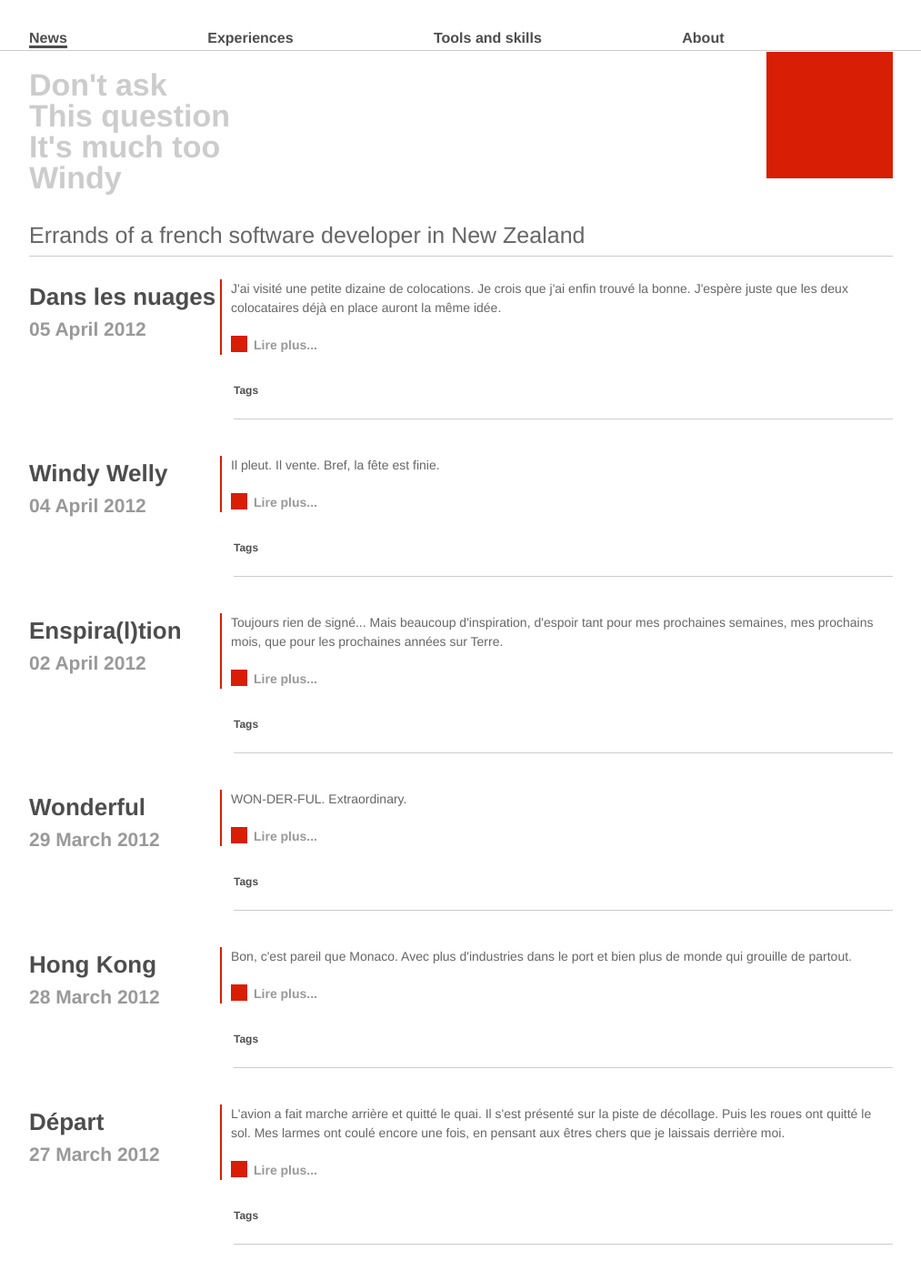
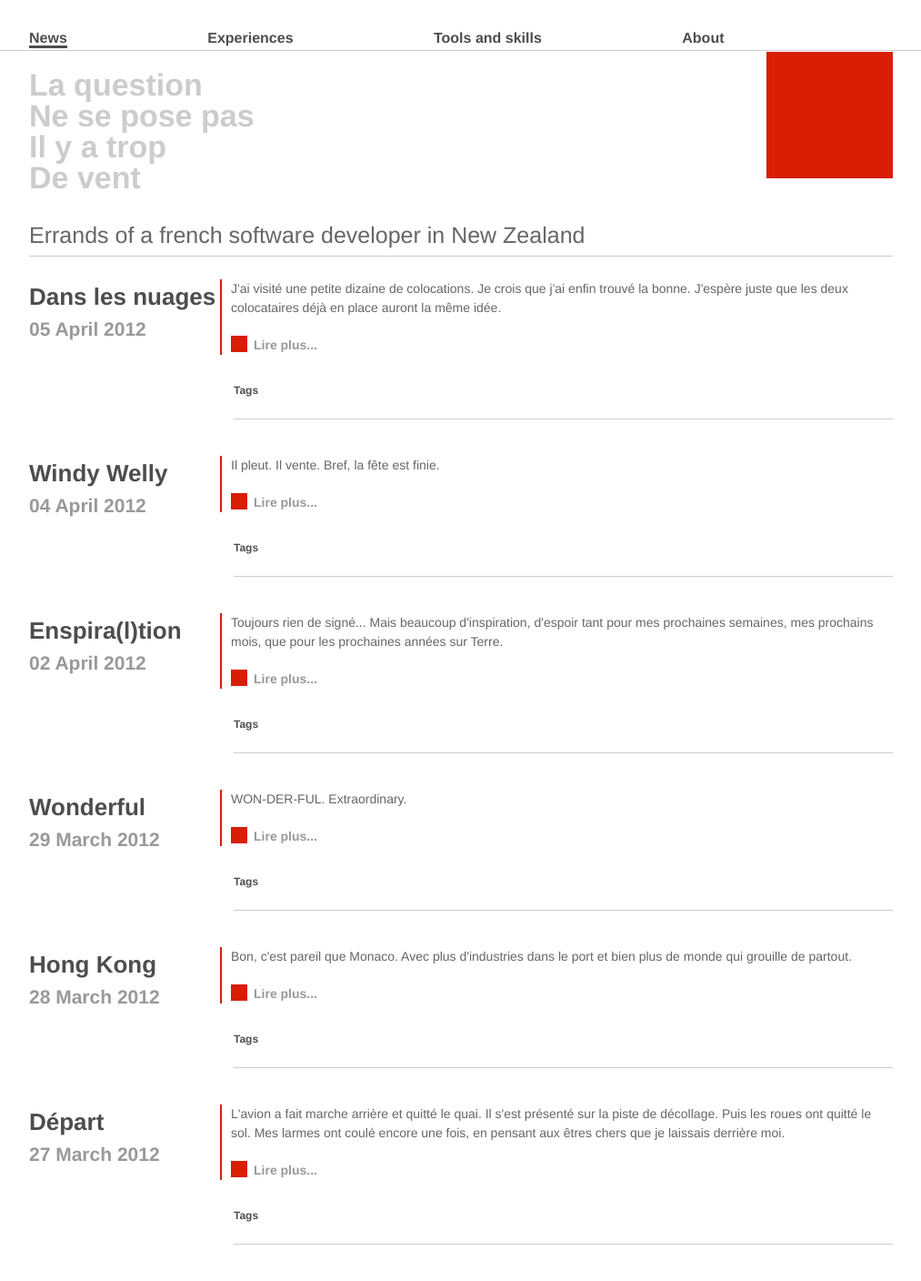
Before and after one commit to vaevictis/vaevictis.github.com, a Jekyll site: the page built from index.html, in a window 1280 px wide. Shown: the whole page at 91% size, without its empty margins (133-1146 px from the left). Built offline with Jekyll 4.4.1, drawn with Linux system fonts in a browser that asks for light colours.

Commit message:
More typos

```diff
--- a/_layouts/navigation.html
+++ b/_layouts/navigation.html
@@ -14,10 +14,10 @@ layout: header
 <div id="content">
 	<h1>
 		<span>
-			Don't ask<br />
-			This question<br />
-			It's much too<br />
-			Windy
+			La question<br />
+			Ne se pose pas<br />
+			Il y a trop<br />
+			De vent
 		</span>
 	</h1>
 
```
Also changed, not shown: _posts/2012-03-28-hong-kong.markdown (+9 -1 lines).
